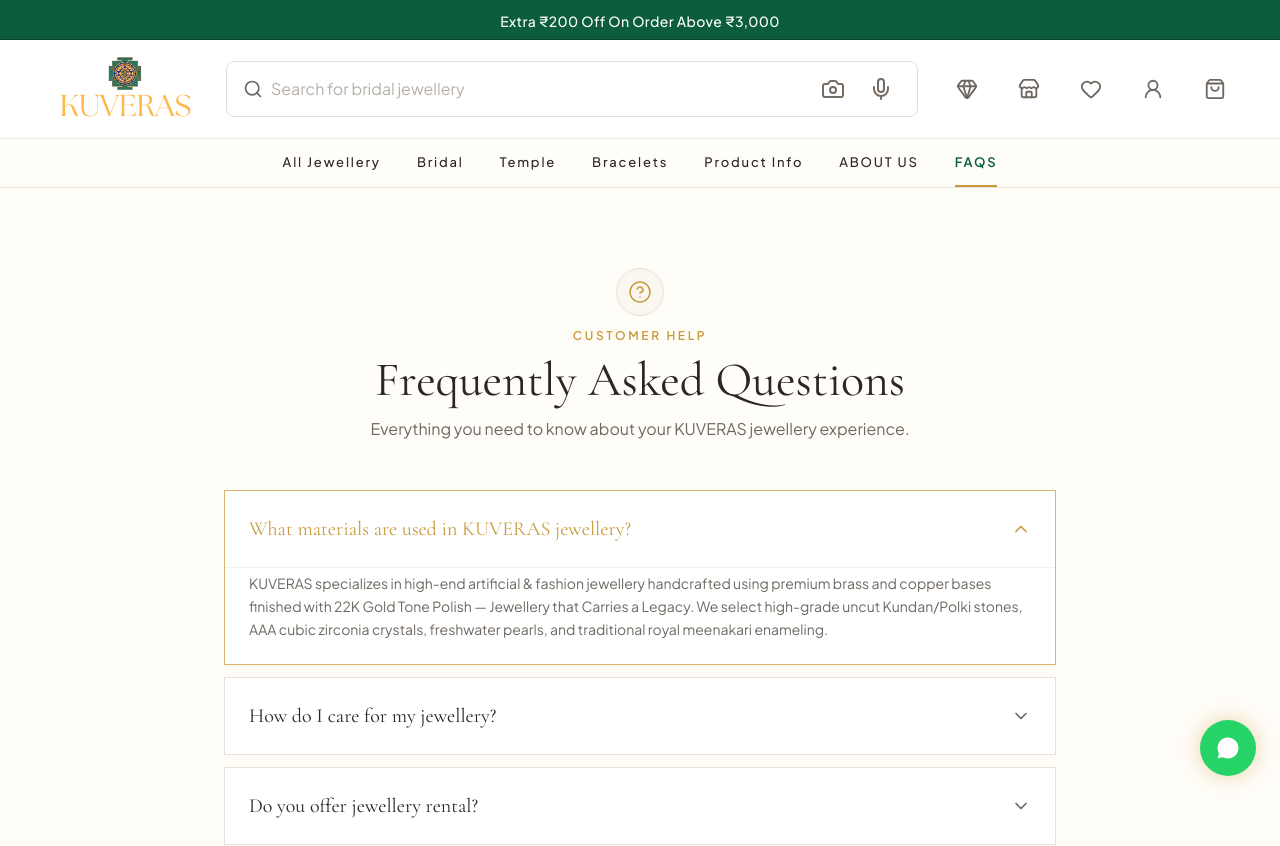
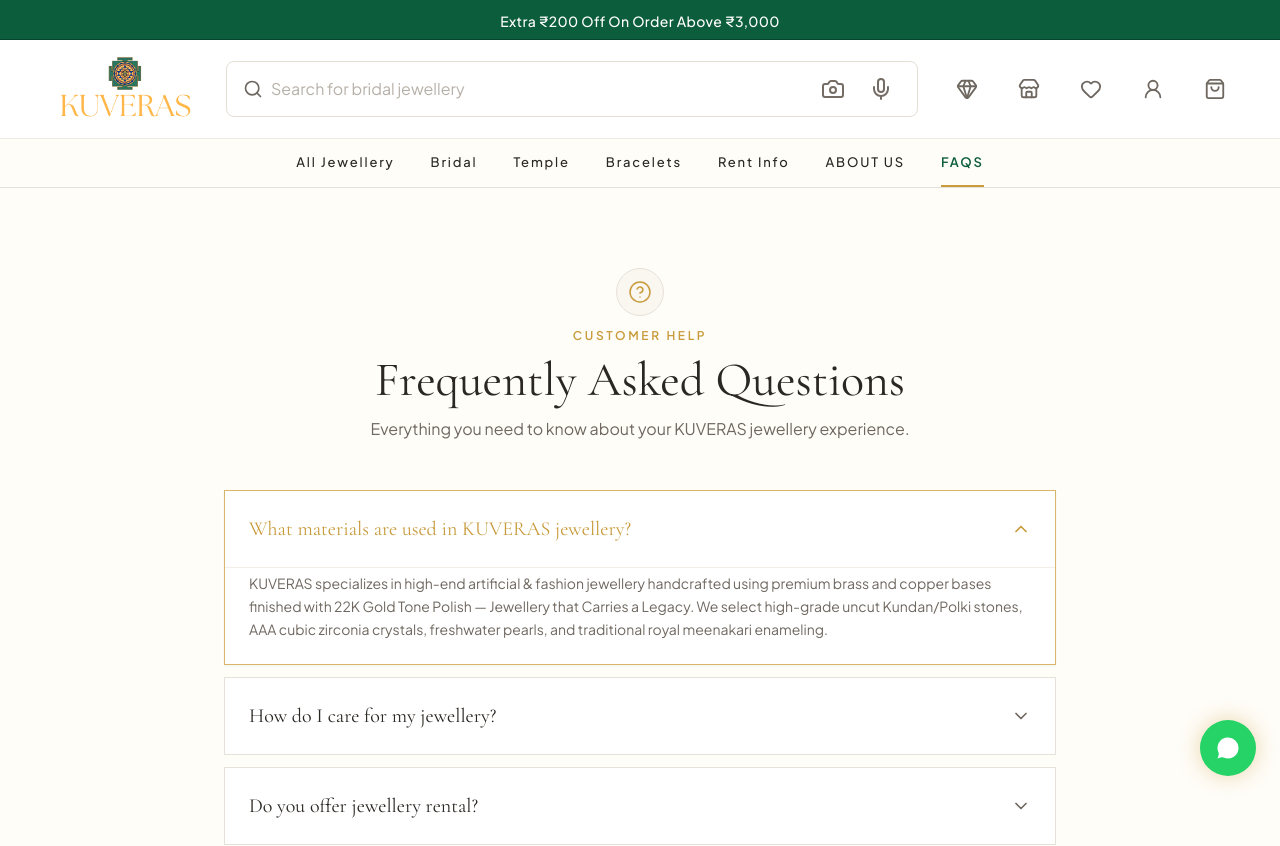
Before and after one commit to Kuveras/Kuveras, a React (Vite) app in the folder frontend/: page /faqs in a window 1280 px wide. Shown: the top 846 px of the page. Built offline with nearby package versions, Linux system fonts and the light colour scheme; a web font is replaced by a local one.

Commit message:
fix: rename subheader nav label from Product Info to Rent Info

```diff
--- a/frontend/src/components/layout/Navigation.tsx
+++ b/frontend/src/components/layout/Navigation.tsx
@@ -68,7 +68,7 @@
     { id: 'bridal', label: 'Bridal', path: '/shop?category=Bridal' },
     { id: 'temple', label: 'Temple', path: '/shop?category=Temple' },
     { id: 'bracelets', label: 'Bracelets', path: '/shop?category=Bracelets' },
-    { id: 'rent', label: 'Product Info', path: '/rent-info' },
+    { id: 'rent', label: 'Rent Info', path: '/rent-info' },
     { id: 'about', label: 'ABOUT US', path: '/about', isDirect: true },
     { id: 'faqs', label: 'FAQS', path: '/faqs', isDirect: true },
   ];
```
